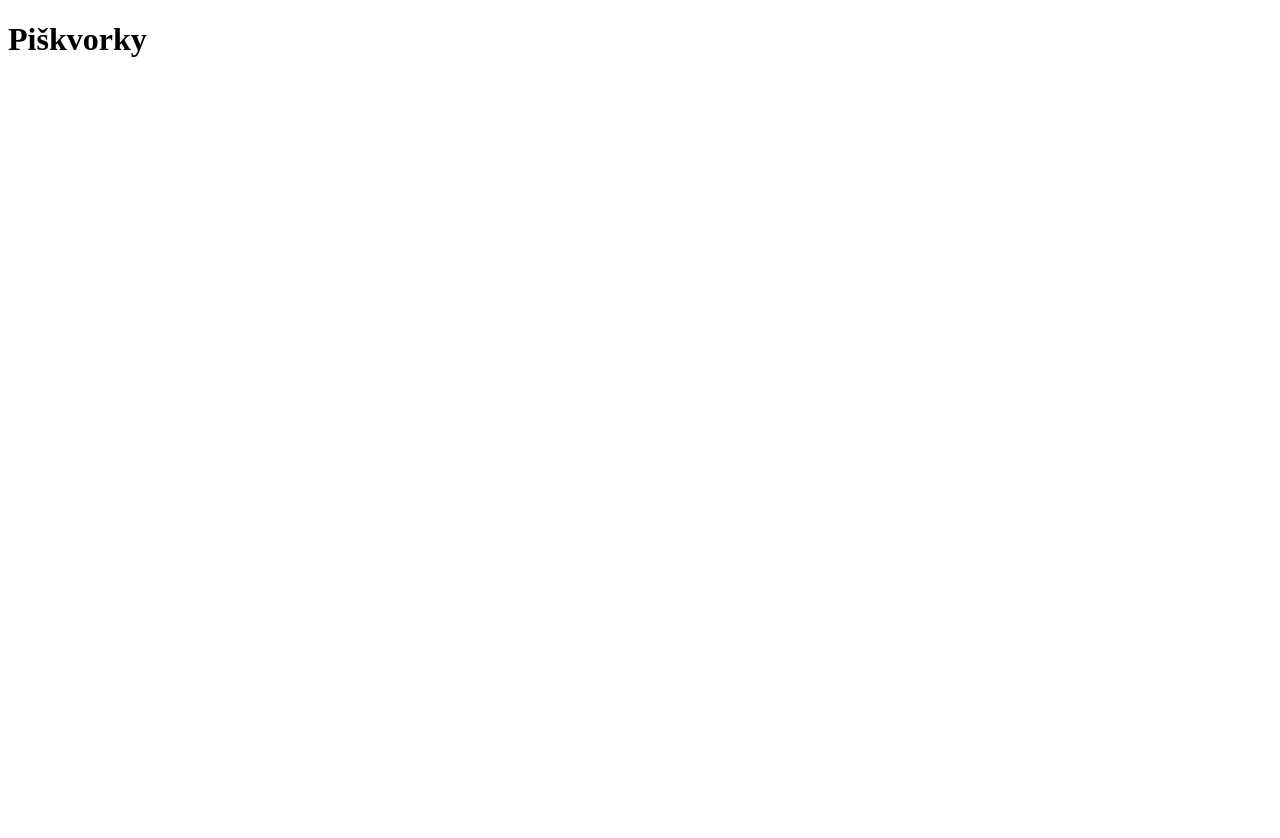
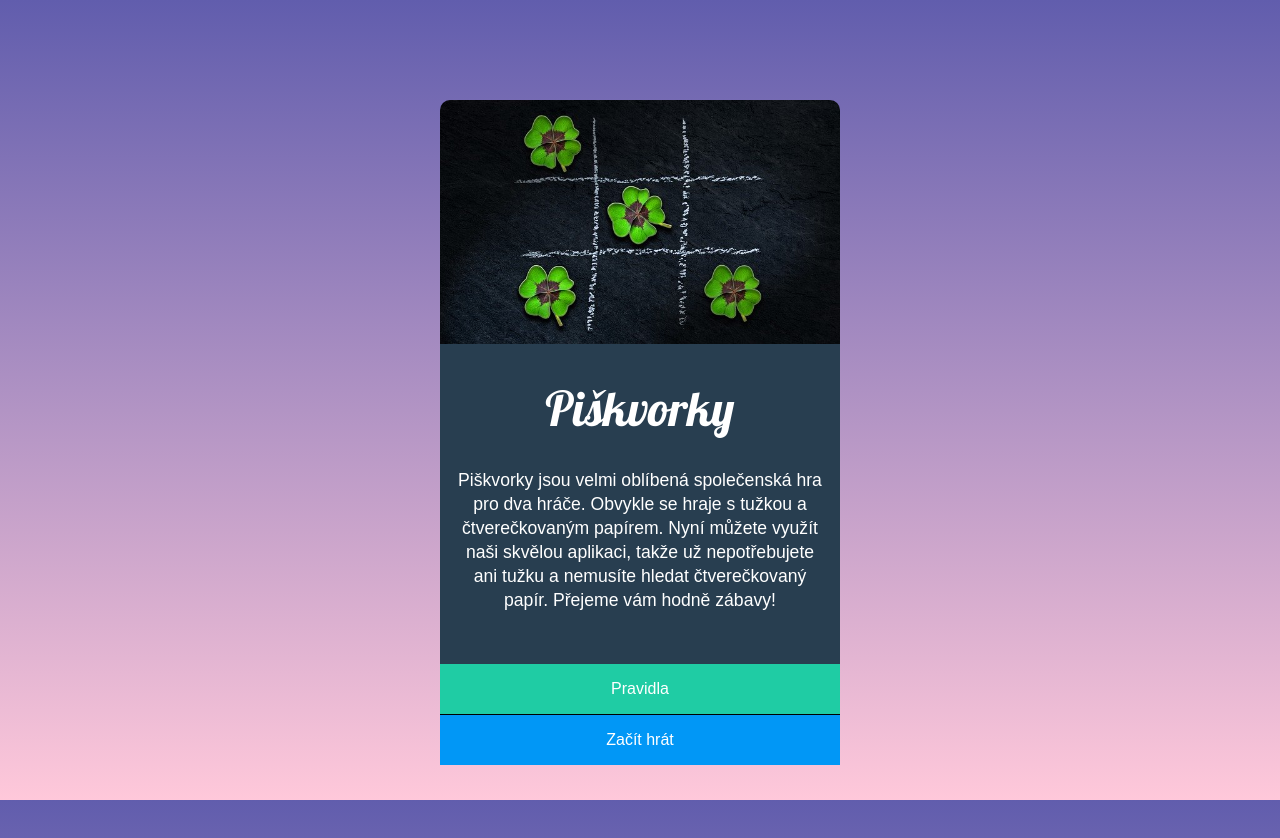
Before and after one commit to SarkaMan/piskvorky, a plain HTML site: page index.html in a window 1280 px wide. Before the commit the page ends 800 px from the top, so only its background shows below. Drawn offline with Linux system fonts and the light colour scheme.

Commit message:
Přidáno CSS

```diff
--- a/index.html
+++ b/index.html
@@ -4,8 +4,19 @@
   <meta charset="UTF-8">
   <meta name="viewport" content="width=device-width, initial-scale=1.0">
   <title>Piškvorky</title>
+  <link rel="stylesheet" href="styly.css">
 </head>
 <body>
-  <h1>Piškvorky</h1>
+  <div class="card">
+  <img class="img" src="uvodni.jpg" alt="obrazek-piskvorky">
+<div class="card__body">
+  <h1 class="card__title">Piškvorky</h1>
+  <p class="card__text">Piškvorky jsou velmi oblíbená společenská hra pro dva hráče. Obvykle se hraje s tužkou a čtverečkovaným papírem. Nyní můžete využít naši skvělou aplikaci, takže už nepotřebujete ani tužku a nemusíte hledat čtverečkovaný papír. Přejeme vám hodně zábavy!</p>
+  </div>
+  <div class="buttons">
+<a href="https://czechitas-podklady.cz/Piskvorky-pravidla/" class="button1">Pravidla</a>
+<a href="index.html" class="button2">Začít hrát</a>
+</div>
+</div>
 </body>
 </html>
--- /dev/null
+++ b/styly.css
@@ -0,0 +1,90 @@
+@font-face {
+  font-family: Lobster;
+  src: url(fonty/Lobster-Regular.ttf)
+}
+
+body {
+  margin: auto;
+  width: 400px;
+  background: linear-gradient(to bottom, #615dad, #ffc8da);
+  background-repeat: no-repeat;
+  background-size: cover;
+  background-attachment: fixed;
+}
+
+.card {
+  display: flex;
+  flex-wrap: wrap;
+  width: 400px;
+  text-align: center;
+  margin-top: 100px;
+  margin-bottom: 100px;
+}
+
+.img {
+  width: 400px;
+  border-radius: 10px 10px 0 0;
+}
+
+.card__body {
+  display: flex;
+  flex-direction: column;
+  height: 270px;
+  color: #ffffff;
+  background-color: #283e50;
+  font-family: sans-serif;
+  line-height: 1.5rem;
+  padding-bottom: 50px;
+}
+
+.card__text {
+  padding-left: 12px;
+  padding-right: 12px;
+  font-size: 1.1rem;
+}
+
+.card__title {
+  padding-top: 20px;
+  font-family: "Lobster";
+  font-size: 3rem;
+  font-weight: 300;
+  margin-bottom: 30px;
+}
+
+.buttons {
+  display: flex;
+  flex-wrap: wrap;
+  width: 400px;
+}
+
+.button1,
+.button2 {
+  display: flex;
+  justify-content: center;
+  align-items: center;
+  width: 400px;
+  height: 20px;
+  border-style: none;
+  font-family: sans-serif;
+  font-size: 1rem;
+  color: #ffffff;
+  padding: 15px;
+  text-decoration: none;
+}
+
+.button1 {
+  background-color: #1fcca4;
+  border-bottom: 1px solid black;
+}
+
+.button2 {
+  background-color: #0197f6;
+}
+
+.button1:hover {
+  background-color: #1cbb96;
+}
+
+.button2:hover {
+  background-color: #0090e9;
+}
```
Also changed, not shown: fonty/Lobster-Regular.ttf (added), fonty/OFL.txt (added), uvodni.jpg (added).
